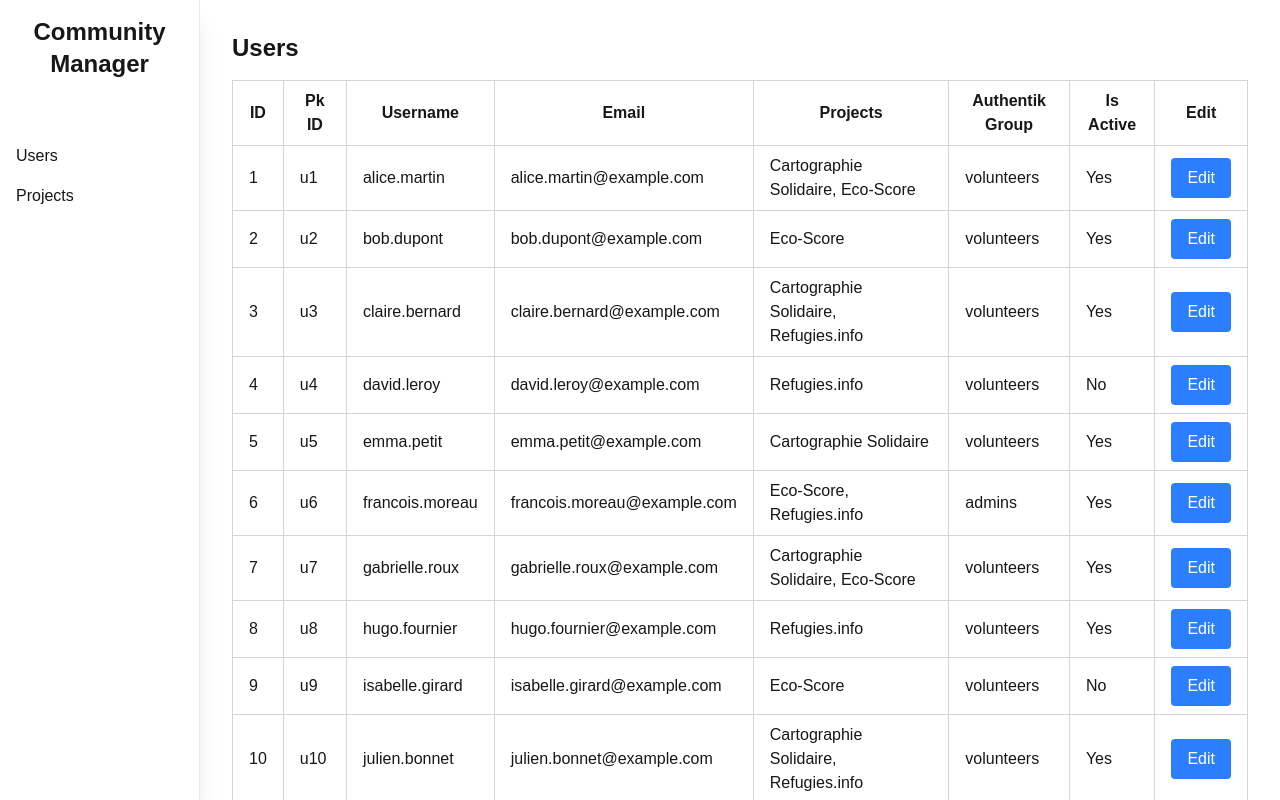
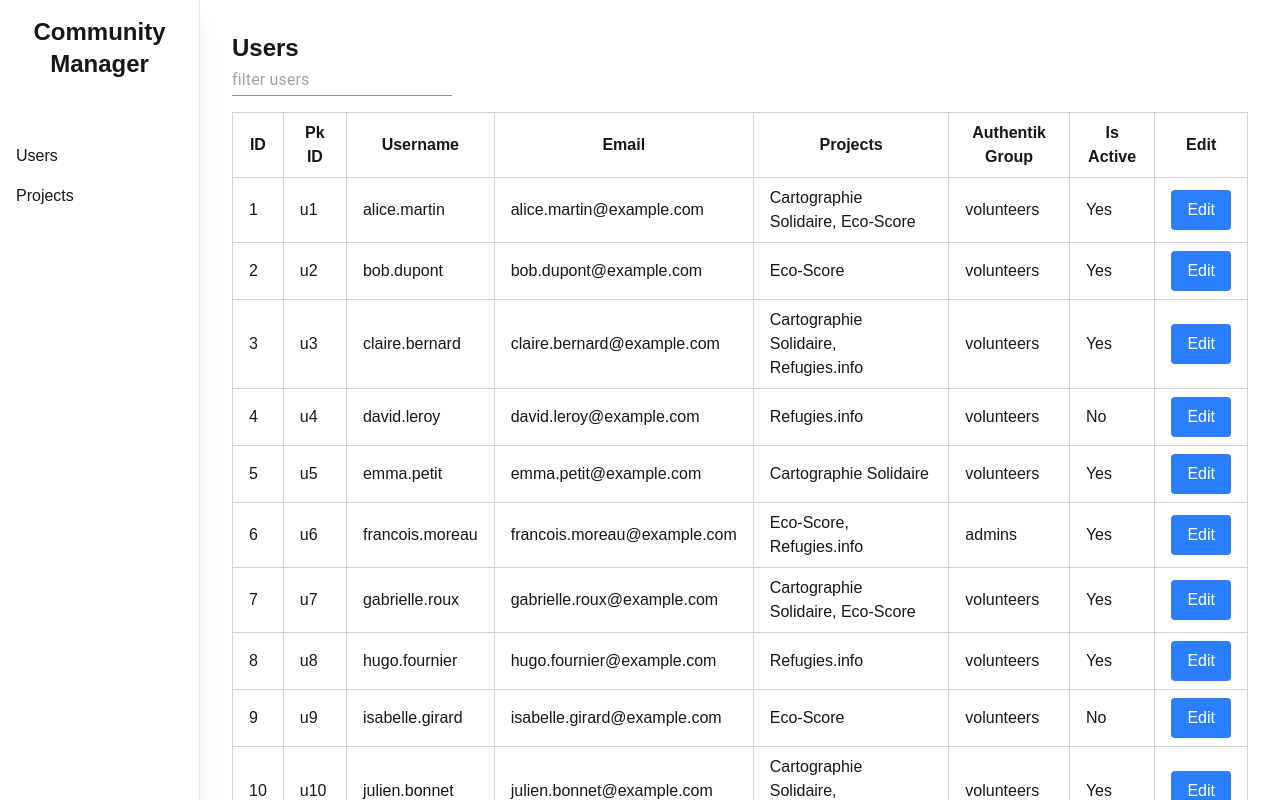
Before and after one commit to dataforgoodfr/d4g-community-manager, a Next.js app in the folder frontend/: page /users in a window 1280 px wide. Shown: the top 800 px of the page. Built offline with nearby package versions, Linux system fonts and the light colour scheme.

Commit message:
feat: filter users

```diff
--- a/frontend/app/users/page.tsx
+++ b/frontend/app/users/page.tsx
@@ -1,6 +1,6 @@
 "use client";
 
-import { Drawer } from "@mui/material";
+import { Drawer, Input } from "@mui/material";
 import { useEffect, useState } from "react";
 import { useForm } from "react-hook-form";
 import { User } from "../lib/repository/types";
@@ -12,15 +12,29 @@ export default function Home() {
     getRepository().getUsers().then(setUsers);
   }, []);
 
+  const [filterKey, setFilterKey] = useState<string>("");
+
   const [drawerOpen, setDrawerOpen] = useState(false);
   const [selectedUser, setSelectedUser] = useState<User | null>(null);
+
+  function filterUserFn(value: User): boolean {
+    return `${value.username}${value.projects}${value.email}${value.id}${value.authentik_group}`
+      .toLocaleLowerCase()
+      .includes(filterKey.toLocaleLowerCase());
+  }
 
   // TODO: thead fix : https://stackoverflow.com/questions/21168521/table-fixed-header-and-scrollable-body
 
   return (
     <div className="flex flex-col gap-4">
-      <h1 className="text-2xl font-bold">Users</h1>
-
+      <div className="flex-col">
+        <h1 className="text-2xl font-bold">Users</h1>
+        <Input
+          type="text"
+          placeholder="filter users"
+          onChange={(e) => setFilterKey(e.target.value)}
+        />
+      </div>
       <table className="table-auto border-collapse border border-gray-300">
         <thead>
           <tr>
@@ -37,7 +51,7 @@ export default function Home() {
           </tr>
         </thead>
         <tbody>
-          {users.map((user) => (
+          {users.filter(filterUserFn).map((user) => (
             <tr key={user.id}>
               <td className="border border-gray-300 px-4 py-2">{user.id}</td>
               <td className="border border-gray-300 px-4 py-2">{user.pk_id}</td>
```
